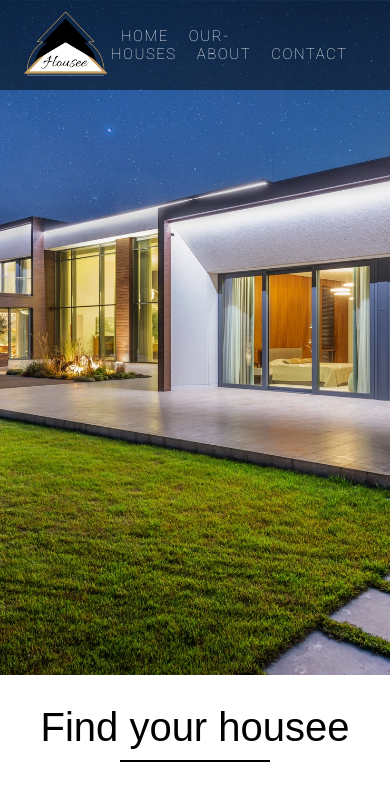
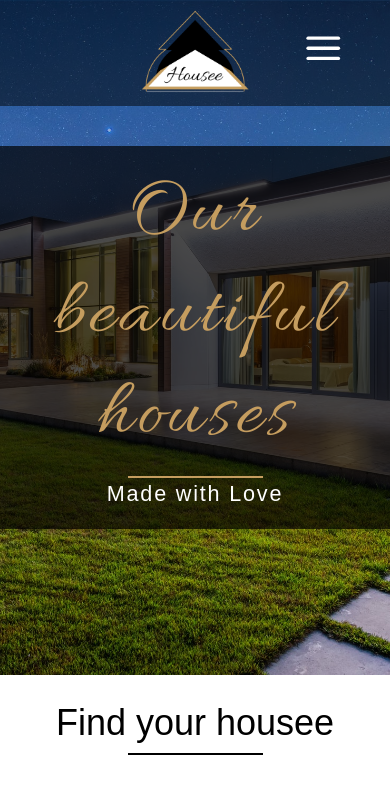
Before and after one commit to SatendraDiwakar/Housee, a React (Create React App) app: page /houses in a window 390 px wide. Shown: the top 798 px of the page. Built offline with nearby package versions, Linux system fonts and the light colour scheme; a web font is replaced by a local one.

Commit message:
Start responsive development

```diff
--- a/src/App.css
+++ b/src/App.css
@@ -87,6 +87,21 @@ a {
   cursor: pointer;
 }
 
+/* menu toggler */
+.menu {
+  display: none;
+  font-size: 4.5rem;
+  position: absolute;
+  right: 8%;
+  background: transparent;
+  color: #fff;
+  z-index: 2500;
+}
+.menu-close{
+  display: none;
+  color: rgb(255, 38, 0);
+}
+
 /* nav links */
 .nav-links {
   font-family: "Roboto", sans-serif;
@@ -97,14 +112,16 @@ a {
   cursor: pointer;
 }
 .link {
+  padding: 0 5px 5px;
   margin: 0 1rem;
+  text-align: center;
   color: rgb(255, 255, 255);
 }
 .link:hover {
   color: #c9a570;
   transition: color 0.5s;
 }
-/* nav links ends */
+/* nav ends */
 
 /* Heading */
 .main-heading {
@@ -142,8 +159,8 @@ a {
   margin: 0 1rem;
 }
 .carousel-image > img {
-  width: 45rem;
-  height: 25rem;
+  width: 40rem;
+  height: 22rem;
   background: rgb(32, 27, 51) center no-repeat;
   background-size: cover;
   border: rgb(32, 27, 51) 5px solid;
@@ -159,8 +176,8 @@ a {
   display: flex;
   justify-content: center;
 }
-.home-carousel{
-  opacity: .9;
+.home-carousel {
+  opacity: 0.9;
 }
 /* carousel ends */
 
@@ -171,61 +188,76 @@ a {
 /* Home ends */
 
 /* Houses */
-.house-nav{
+.houses-cent {
+  display: flex;
+  align-items: center;
+  justify-content: center;
+}
+.houses-head {
+  padding: 2rem 1rem;
+  background: rgba(0, 0, 0, 0.7);
+  display: flex;
+  flex-direction: column;
+  align-items: center;
+}
+.houses-head > .line {
+  background-color: #c59d5f;
+}
+.house-nav {
   background-color: rgba(0, 0, 0, 0.5);
 }
-.house-head{
+.house-head {
   margin-bottom: 5rem;
   display: flex;
   flex-direction: column;
   align-items: center;
 }
-.house-heading{
+.house-heading {
   margin: 3rem 0 1rem;
 
-  font-family: 'Sulphur Point' , sans-serif;
+  font-family: "Sulphur Point", sans-serif;
   font-size: 4rem;
 }
-.line{
+.line {
   width: 15rem;
   height: 2px;
   background-color: black;
 }
-.houses{
+.houses {
   width: 100%;
   position: relative;
   margin-bottom: 5rem;
   display: flex;
   flex-wrap: wrap;
-  align-items:center;
+  align-items: center;
   gap: 6rem;
   justify-content: center;
 }
 /* Houses ends */
 
 /* House Card */
-.card{
+.card {
   position: relative;
   width: 40rem;
   height: 27rem;
-  font-family: 'Sulphur Point' , sans-serif;
+  font-family: "Sulphur Point", sans-serif;
   display: flex;
   flex-direction: column;
   align-items: center;
   background-color: rgb(32, 27, 51);
   border: 5px rgb(32, 27, 51) solid;
   border-radius: 14px;
-  letter-spacing: .2rem;
+  letter-spacing: 0.2rem;
   color: #fff;
 }
-.card-img > img{
+.card-img > img {
   width: 100%;
   height: 25.9rem;
   border-radius: 10px;
   background: center no-repeat fixed;
   background-size: cover;
 }
-.house-detail{
+.house-detail {
   width: 100%;
   background-color: rgba(0, 0, 0, 0.5);
   border-top: rgb(144, 136, 175) 3.5px solid;
@@ -236,19 +268,19 @@ a {
   position: absolute;
   bottom: 1px;
 }
-.house-type{
+.house-type {
   font-size: 4rem;
   text-align: center;
-  margin-bottom: .3rem;
+  margin-bottom: 0.3rem;
 }
-.hide{
+.hide {
   display: none;
 }
-.small-detail{
+.small-detail {
   font-size: 2.5rem;
   margin-top: 1rem;
 }
-.od{
+.od {
   padding: 0 2rem;
   display: flex;
   flex-direction: row;
@@ -258,11 +290,11 @@ a {
   display: flex;
   justify-content: center;
 }
-.pn{
+.pn {
   font-size: 1.5rem;
   letter-spacing: 0;
 }
-.btn{
+.btn {
   width: 160px;
   height: 40px;
   margin-top: 1rem;
@@ -275,7 +307,7 @@ a {
   color: black;
   cursor: pointer;
 }
-.btn:hover{
+.btn:hover {
   color: #c59d5f;
   border: #c59d5f 2px solid;
   background: transparent;
@@ -283,14 +315,14 @@ a {
 /* House Card ends */
 
 /* Single House */
-.singHouHero{
+.singHouHero {
   height: 100vh;
 }
-.single-house{
+.single-house {
   display: flex;
   align-items: flex-end;
 }
-.single-house-head{
+.single-house-head {
   padding: 1rem;
   margin-bottom: 3.5rem;
   margin-left: 2.5rem;
@@ -299,54 +331,54 @@ a {
   align-items: center;
   background: rgba(0, 0, 0, 0.65);
 }
-.tagline{
+.tagline {
   font-size: 8rem;
   text-transform: none;
   margin-bottom: 1rem;
 }
-.single-house-head > .line{
+.single-house-head > .line {
   background-color: #c59d5f;
   margin-bottom: 1rem;
 }
-.single-house-head > .btn{
+.single-house-head > .btn {
   margin: 1rem 0;
 }
-.details-container{
+.details-container {
   margin-bottom: 2rem;
   display: flex;
   justify-content: space-between;
 }
-.details-type{
+.details-type {
   margin-bottom: 2rem;
-  font-family: 'Sulphur Point' , sans-serif;
+  font-family: "Sulphur Point", sans-serif;
   font-size: 5rem;
-  letter-spacing: .2rem;
+  letter-spacing: 0.2rem;
   color: #000;
 }
-.content{
+.content {
   width: 50rem;
 }
-.content > p{
+.content > p {
   margin-bottom: 1rem;
-  font-family: 'Sulphur Point' , sans-serif;
+  font-family: "Sulphur Point", sans-serif;
   font-size: 2rem;
-  letter-spacing: .2rem;
+  letter-spacing: 0.2rem;
   color: #000;
 }
-.extra-container{
+.extra-container {
   margin-bottom: 5rem;
 }
-.extras{
+.extras {
   display: flex;
   flex-wrap: wrap;
   gap: 2rem 15rem;
   justify-content: flex-start;
-  font-family: 'Sulphur Point' , sans-serif;
+  font-family: "Sulphur Point", sans-serif;
   font-size: 1.8rem;
-  letter-spacing: .2rem;
+  letter-spacing: 0.2rem;
   color: #000;
 }
-.extras > li{
+.extras > li {
   width: 43rem;
   list-style: none;
 }
@@ -419,3 +451,54 @@ a {
   transition: 0.5s color;
 }
 /* Contact ends */
+
+/* Media Queries */
+@media screen and (max-width: 900px) {
+  html {
+    font-size: 9px;
+  }
+}
+@media screen and (max-width: 750px) {
+  .main-heading {
+    font-size: 9rem;
+  }
+}
+@media screen and (max-width: 650px) {
+  .home-container {
+    justify-content: center;
+  }
+  .main-heading {
+    text-align: center;
+  }
+  .carousel {
+    right: unset;
+    bottom: 4%;
+  }
+
+  .nav {
+    justify-content: center;
+    position: relative;
+  }
+  .nav-links {
+    display: none;
+  }
+
+  .menu {
+    display: block;
+  }
+}
+@media screen and (max-width: 550px) {
+  .sub-one {
+    margin-left: 9rem;
+  }
+  .sub-two {
+    margin-left: 14rem;
+  }
+
+  .carousel {
+    right: unset;
+    bottom: 3%;
+  }
+}
+@media screen and (max-width: 500px) {
+}
--- a/src/Components/Loader/Loader.js
+++ b/src/Components/Loader/Loader.js
@@ -1,5 +1,5 @@
-import React, { useEffect, useState } from 'react'
-import logo from './logo.png'
+import React, { useContext, useEffect, useState } from 'react'
+import { HouseContext } from '../../Context';
 import { RiHomeLine } from 'react-icons/all'
 
 import './loader.css'
@@ -7,26 +7,31 @@ import './loader.css'
 export default function Loader() {
     console.log("load");
     const [unload, setUnload] = useState();
-    const [firstTime, setFirstTime] = useState(true);
+    const [firstTimeLoad, setFirstTimeLoad] = useState(true);
 
-    if (firstTime) {
+    //context
+    const contextData = useContext(HouseContext);
+    const { loading } = contextData;
+
+
+    if (firstTimeLoad) {
         document.getElementsByTagName('html')[0].style.overflowY = "hidden";
     }
     useEffect(() => {
         let isMounted = true;
         setTimeout(() => {
-            if (isMounted) {
+            if (isMounted && (!loading)) {
                 setUnload(() => {
                     return {
                         display: "none"
                     }
                 });
                 document.getElementsByTagName('html')[0].style.overflow = "unset";
-                setFirstTime(false);
+                setFirstTimeLoad(false);
             }
-        }, 1000)
+        }, 1250)
         return () => { isMounted = false };
-    }, [])
+    }, [loading])
 
     return <div className="loader" style={unload}>
         <div className="circle rotate">
--- a/src/Components/Loader/loader.css
+++ b/src/Components/Loader/loader.css
@@ -1,7 +1,7 @@
 .loader {
   width: 100%;
   height: 100vh;
-  background: #938987;
+  background: #b7bfb7;
   display: flex;
   position: fixed;
   top: 0;
@@ -16,25 +16,25 @@
   background-image: linear-gradient(
     to right,
     rgb(255, 0, 0),
-    rgb(255, 255, 0),
-    rgb(255, 255, 0),
-    rgb(0, 255, 242)
+    rgb(39, 38, 100),
+    rgb(39, 38, 100),
+    rgb(255, 0, 0)
   );
   border-radius: 100px;
   display: flex;
   align-items: center;
   justify-content: center;
 }
-.circle::after{
-  content: '';
+.circle::after {
+  content: "";
   width: 94%;
   height: 94%;
   display: inline-block;
-  background-color: #938987;
+  background-color: #b7bfb7;
 }
-.home{
+.home {
   font-size: 50px;
-  color: rgb(51, 255, 0);
+  color: rgb(255, 115, 0);
   background-color: transparent;
   position: absolute;
   animation: dec 1.5s infinite linear;
@@ -53,13 +53,13 @@
 }
 
 @keyframes dec {
-  0%{
-    transform: scale(.90,.90);
+  0% {
+    transform: scale(0.9, 0.9);
   }
-  50%{
-    transform: scale(1.1,1.1);
+  50% {
+    transform: scale(1.1, 1.1);
   }
-  100%{
-    transform: scale(.90,.90);
+  100% {
+    transform: scale(0.9, 0.9);
   }
 }
--- a/src/Components/NavLinks.js
+++ b/src/Components/NavLinks.js
@@ -1,16 +1,25 @@
 import React from 'react'
-import {Link} from 'react-router-dom'
+import { NavLink } from 'react-router-dom'
 
-export default function NavLinks({links}){
+export default function NavLinks({ links }) {
+
+
+
 
     return <div className="nav-links">
-        {links.map((item,index)=>{
-            if(item === '/'){
-                return <Link to={`${item}`} key={index} className="link">Home</Link>
-            }else if(item === 'houses'){
-                return <Link to={`/${item}/`} key={index} className="link">Our-Houses</Link>
+        {links.map((item, index) => {
+            if (item === '/') {
+                return <NavLink to={`${item}`} key={index} activeStyle={{
+                    borderBottom: "#ffb950 2px solid"
+                }} exact className="link">Home</NavLink>
+            } else if (item === 'houses') {
+                return <NavLink to={`/${item}/`} key={index} activeStyle={{
+                    borderBottom: "#ffb950 2px solid"
+                }} className="link">Our-Houses</NavLink>
             }
-            return <Link to={`/${item}/`} key={index} className="link">{item}</Link>
+            return <NavLink to={`/${item}/`} key={index} activeStyle={{
+                borderBottom: "#ffb950 2px solid"
+            }} className="link">{item}</NavLink>
         })}
     </div>
 }
--- a/src/Components/Navbar.js
+++ b/src/Components/Navbar.js
@@ -2,15 +2,35 @@ import React from 'react'
 import Logo from './Logo'
 import logo from '../images/logo.png'
 import NavLinks from './NavLinks'
+import {FiMenu} from 'react-icons/fi'
+import {MdClose} from 'react-icons/md'
 
-export default function Navbar({housesStyle}){
-    const links = ['/' , 'houses' , 'about' , 'contact']
-    return(
+export default function Navbar({ housesStyle }) {
+    const links = ['/', 'houses', 'about', 'contact']
+    return (
         <header className={housesStyle}>
             <div className="container">
                 <nav className="nav">
                     <Logo logo={logo} />
                     {/* menu-toggle */}
+                    <div className="menu">
+                        <FiMenu
+                            className="menu-toggle"
+                            onClick={()=>{
+                                document.getElementsByClassName('menu-toggle')[0].style.display = "none"
+                                document.getElementsByClassName('menu-close')[0].style.display = "block"
+
+                            }}
+                        />
+                        <MdClose
+                            className="menu-close"
+                            onClick={()=>{
+                                document.getElementsByClassName('menu-toggle')[0].style.display = "block"
+                                document.getElementsByClassName('menu-close')[0].style.display = "none"
+
+                            }}
+                        />
+                    </div>
                     <NavLinks links={links} />
                 </nav>
             </div>
--- a/src/Pages/Home.js
+++ b/src/Pages/Home.js
@@ -14,14 +14,14 @@ export default function Home() {
 
     const contextData = useContext(HouseContext);
     const { houses, loading } = contextData
+    let id;
 
-    let id;
     if (!loading) {
         id = parseInt(houses[12].id) % 5;
     }
 
     if (loading) {
-        return <Loader />
+        return <Loader/>
     }
     return <>
         <Loader />
@@ -34,7 +34,7 @@ export default function Home() {
                     subHeadingTwo="And feel the Difference"
                 />
             </div>
-            {loading ? <Loader /> : <Carousel interior={id} carouStyle="home-carousel" />}
+            <Carousel interior={id} carouStyle="home-carousel" />
         </Hero>
     </>
 }
--- a/src/Pages/Houses.js
+++ b/src/Pages/Houses.js
@@ -2,12 +2,15 @@ import React, { useContext } from 'react'
 import Navbar from '../Components/Navbar'
 import House from '../Components/House'
 import Loader from '../Components/Loader/Loader'
+
 
 import { HouseContext } from '../Context'
 
 import houseHero from '../images/houseHero.jpg'
 
 export default function Houses() {
+
+    window.scrollTo(0, 0);
 
     const contextData = useContext(HouseContext);
     const { houses, loading } = contextData;
@@ -18,14 +21,19 @@ export default function Houses() {
         backgroundSize: "cover"
     }
 
-
     if (loading) {
         return <Loader />
     }
     return <div>
-        <Loader/>
-        <div style={heroHouse}>
+
+        <Loader />
+        <div style={heroHouse} className="houses-cent">
             <Navbar housesStyle="house-nav" />
+            <div className="houses-head">
+                <p className="main-heading tagline">Our beautiful houses</p>
+                <div className="line"></div>
+                <p className="sub-heading">Made with Love</p>
+            </div>
         </div>
         <div className="house-head">
             <div className="house-heading">Find your housee</div>
--- a/src/Pages/SingleHouse.js
+++ b/src/Pages/SingleHouse.js
@@ -6,7 +6,9 @@ import { Link } from 'react-router-dom'
 import { HouseContext } from '../Context'
 
 export default function Singlehouse({ match }) {
+
     window.scrollTo(0, 0);
+
     const contextData = useContext(HouseContext);
     const { houses,loading } = contextData;
 
@@ -24,7 +26,7 @@ export default function Singlehouse({ match }) {
 
 
     if (loading) {
-        return <Loader />
+        return <Loader/>
     }
     return <div>
         <Loader/>
```
